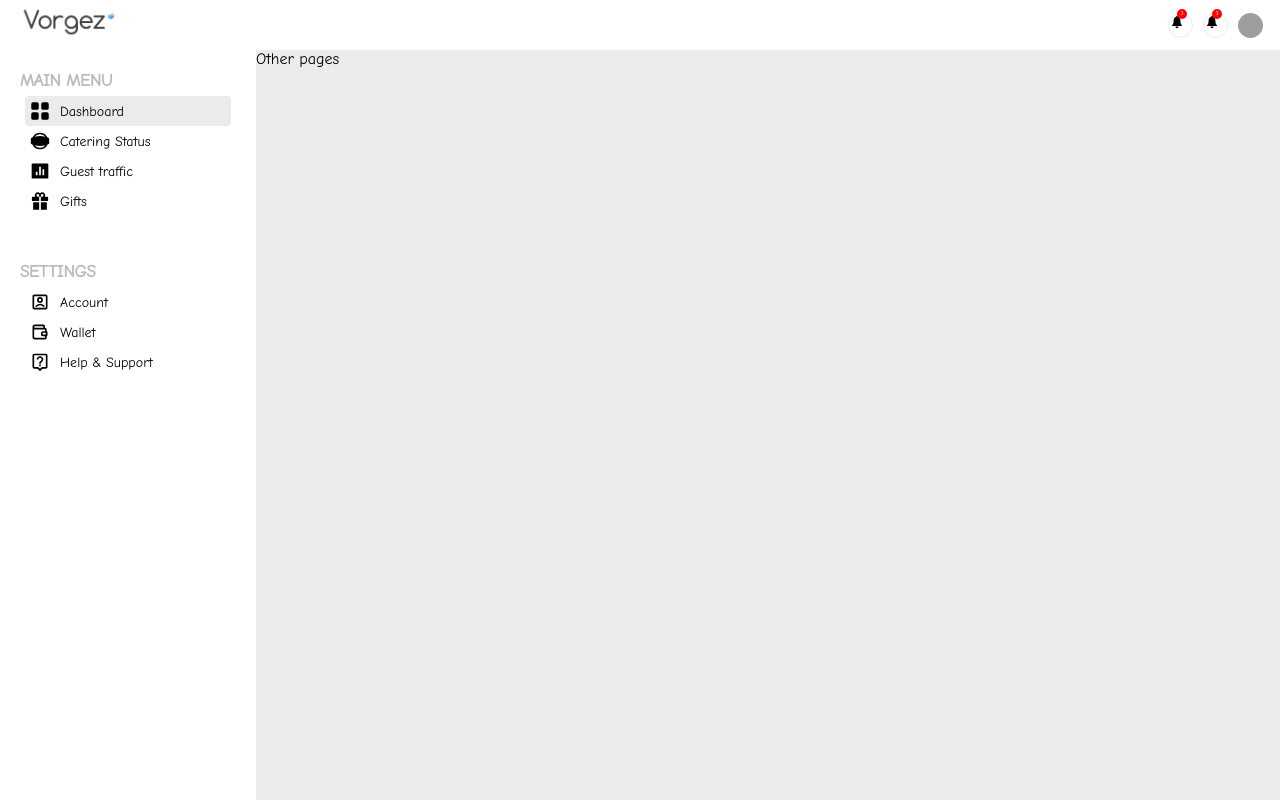
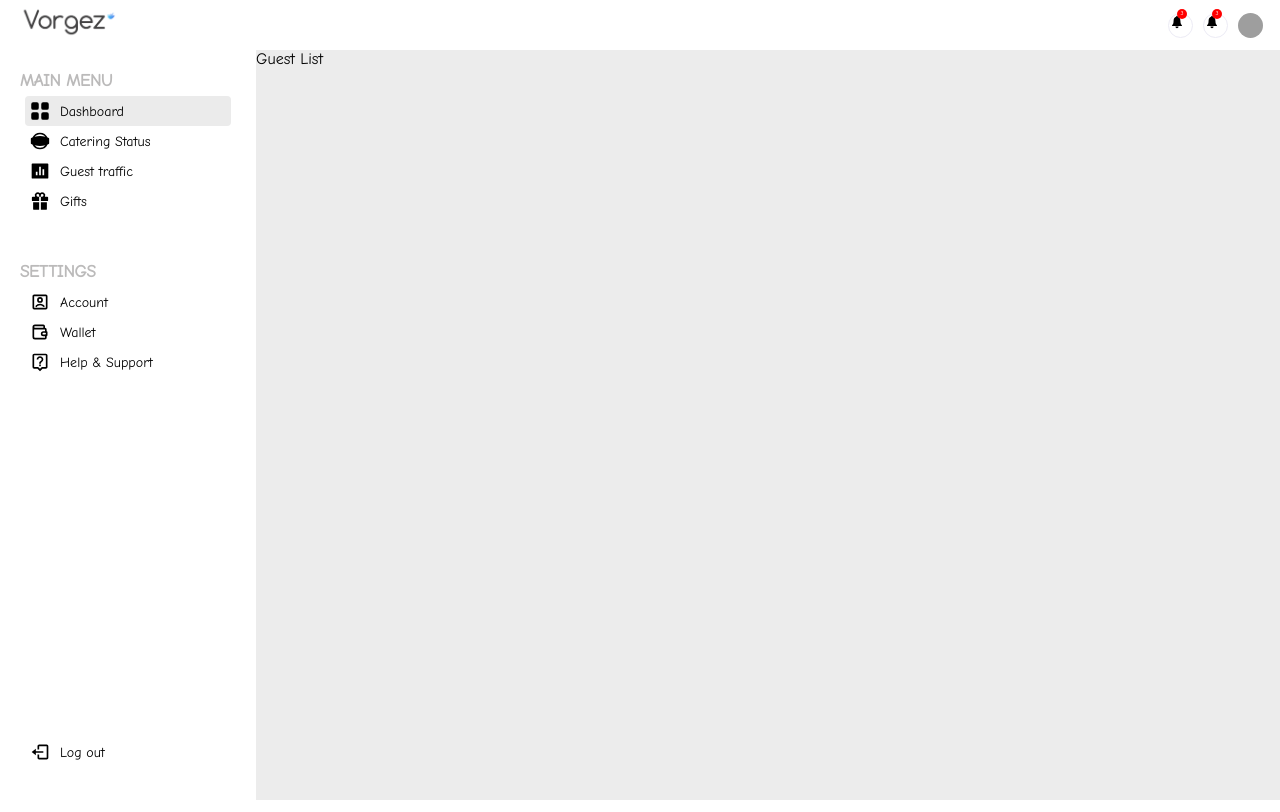
Before and after one commit to siccoo/vorgez-dashboard, a React (Create React App) app: page / in a window 1280 px wide. Built offline with nearby package versions, Linux system fonts and the light colour scheme; grey boxes are pictures that could not be loaded.

Commit message:
created GuestList component & modification of App.js & Sidebar component

```diff
--- a/package.json
+++ b/package.json
@@ -4,6 +4,7 @@
   "private": true,
   "dependencies": {
     "@material-ui/core": "^4.12.4",
+    "@material-ui/data-grid": "^4.0.0-alpha.37",
     "@testing-library/jest-dom": "^5.16.4",
     "@testing-library/react": "^13.3.0",
     "@testing-library/user-event": "^13.5.0",
--- a/src/App.js
+++ b/src/App.js
@@ -1,17 +1,26 @@
 import Sidebar from "./components/sidebar/Sidebar";
 import Topbar from "./components/topbar/Topbar";
+import { BrowserRouter as Router, Switch, Route, Link } from "react-router-dom";
 
 import "./app.css";
+import GuestList from "./pages/guestList/GuestList";
 
 function App() {
   return (
-    <div>
+    <Router>
       <Topbar />
       <div className="container">
         <Sidebar />
-        <div className="main__content">Other pages</div>
+        <Switch>
+          <div className="main__content">
+            <Route exact path="/">
+              <GuestList />
+            </Route>
+          </div>
+        </Switch>
+
       </div>
-    </div>
+    </Router>
   );
 }
 
--- a/src/components/sidebar/Sidebar.jsx
+++ b/src/components/sidebar/Sidebar.jsx
@@ -1,12 +1,11 @@
 import "./sidebar.css";
 
-import { BsFillGridFill  } from "react-icons/bs";
+import { BsFillGridFill } from "react-icons/bs";
+import { BiLogOut } from "react-icons/bi";
 import { MdPanoramaPhotosphereSelect, MdOutlineLiveHelp } from "react-icons/md";
 import { RiBarChartBoxFill, RiAccountBoxLine } from "react-icons/ri";
 import { IoGiftSharp } from "react-icons/io5";
 import { TbWallet } from "react-icons/tb";
-
-// BiLogOut
 
 export default function Sidebar() {
   return (
@@ -19,7 +18,8 @@ export default function Sidebar() {
               <BsFillGridFill className="sidebar__icon" /> Dashboard
             </li>
             <li className="sidebar__listItem">
-              <MdPanoramaPhotosphereSelect className="sidebar__icon" /> Catering Status
+              <MdPanoramaPhotosphereSelect className="sidebar__icon" /> Catering
+              Status
             </li>
             <li className="sidebar__listItem">
               <RiBarChartBoxFill className="sidebar__icon" /> Guest traffic
@@ -43,6 +43,13 @@ export default function Sidebar() {
             </li>
           </ul>
         </div>
+        <div className="sidebar__btn">
+          <ul className="sidebar__list">
+            <li className="sidebar__listItem">
+              <BiLogOut className="sidebar__icon" /> Log out
+            </li>
+          </ul>
+        </div>
       </div>
     </div>
   );
--- a/src/components/sidebar/sidebar.css
+++ b/src/components/sidebar/sidebar.css
@@ -44,3 +44,8 @@
     margin-right: 10px;
     font-size: 20px !important;
 }
+
+.sidebar__btn {
+    margin-top: 350px;
+    margin-bottom: 20px;
+}
--- /dev/null
+++ b/src/pages/guestList/GuestList.jsx
@@ -0,0 +1,9 @@
+import React from 'react';
+import "./guestList.css";
+
+export default function GuestList() {
+  return (
+    <div>Guest List
+    </div>
+  )
+}
```
Also changed, not shown: src/pages/guestList/guestList.css (added), 1 other file (tests, documents, lock files or other folders).
